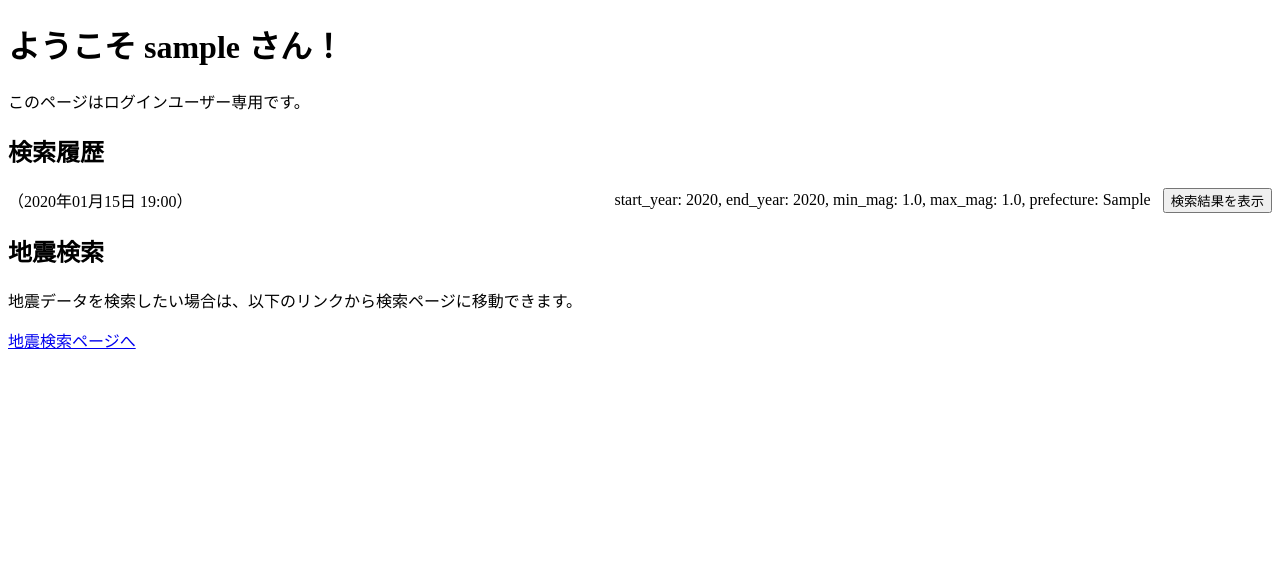
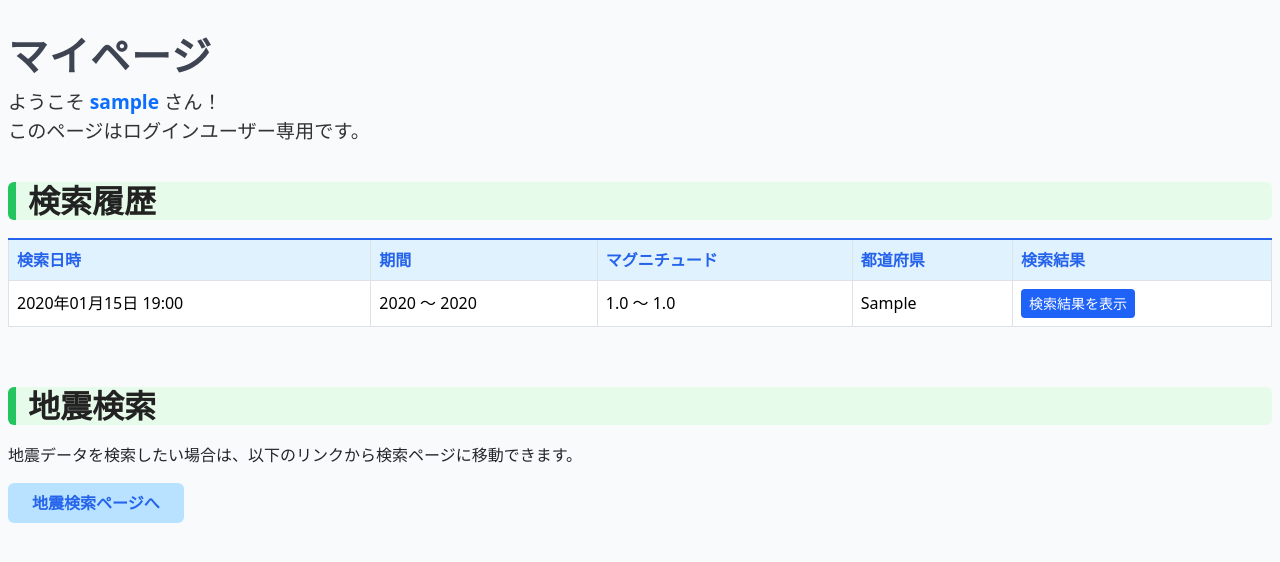
Before and after one commit to TechCat-Hello/quake_viz, a Django app: page /mypage/ in a window 1280 px wide. Shown: the top 562 px of the page. Run offline with Django 4.2, Linux system fonts and the light colour scheme; a user stored in the database is signed in; tables that the repository leaves empty hold one stand-in row (values such as "Sample post").

Commit message:
mypage.htmlの装飾

```diff
--- a/quake/templates/mypage.html
+++ b/quake/templates/mypage.html
@@ -1,61 +1,138 @@
 <!DOCTYPE html>
-<html>
+<html lang="ja">
 <head>
-    <title>マイページ</title>
+    <meta charset="utf-8" />
+    <title>マイページ | 地震検索ポートフォリオ</title>
+    <meta name="viewport" content="width=device-width, initial-scale=1.0">
+    <!-- Bootstrap 5 CSS -->
+    <link href="https://cdn.jsdelivr.net/npm/bootstrap@5.3.3/dist/css/bootstrap.min.css" rel="stylesheet">
     <style>
-        .history-row {
-            display: flex;
-            align-items: center;
+        body {
+            background: #f8fafc;
+            margin: 0;
+            padding: 0;
+        }
+        .page-title {
+            color: #3e4452;
+            font-weight: 700;
+            letter-spacing: 1px;
+            margin-top: 32px;
             margin-bottom: 8px;
         }
-        .history-keyword {
-            flex: 1;
+        .greeting {
+            color: #333;
+            font-size: 1.2rem;
+            margin-bottom: 18px;
         }
-        .history-btn {
-            margin-left: 12px;
+        .section-title {
+            color: #222;
+            font-weight: 600;
+            margin-top: 36px;
+            margin-bottom: 18px;
+            border-left: 8px solid #22c55e;
+            padding-left: 12px;
+            background: #e6fbe9;
+            border-radius: 6px;
+        }
+        .history-table th, .history-table td {
+            vertical-align: middle;
+            font-size: 1rem;
+        }
+        .history-table th {
+            background: #e0f2fe;
+            color: #2563eb;
+            border-top: 2px solid #2563ed;
+        }
+        .history-table tr {
+            transition: background 0.2s;
+        }
+        .history-table tbody tr:hover {
+            background: #e6fbe9;
+        }
+        .btn-primary {
+            background: #1e62f7;
+            border: none;
+        }
+        .btn-primary:hover {
+            background: #1e62f7;
+            border: none;
+        }
+        .btn-custom-lightblue {
+            background: #b8e2ff;
+            color: #2563eb;
+            border: none;
+            font-weight: bold;
+        }
+        .btn-custom-lightblue:hover {
+            background: #7fd0ff;
+            color: #1d4ed8;
+        }
+        @media (max-width: 600px) {
+            .section-title {
+                font-size: 1.1rem;
+            }
+            .history-table th, .history-table td {
+                font-size: 0.95rem;
+            }
+        }
+        /* レスポンシブ用に全体に少し左右余白を */
+        .main-content {
+            margin: 0 auto;
+            padding: 0 8px 32px 8px;
+            max-width: 100%;
         }
     </style>
 </head>
 <body>
-    <h1>ようこそ {{ user.username }} さん！</h1>
-    <p>このページはログインユーザー専用です。</p>
+    <div class="main-content">
+        <h1 class="page-title">マイページ</h1>
+        <p class="greeting">ようこそ <span class="fw-bold text-primary">{{ user.username }}</span> さん！<br>
+        このページはログインユーザー専用です。</p>
 
-    <h2>検索履歴</h2>
-    <ul style="list-style: none; padding: 0;">
+        <h2 class="section-title">検索履歴</h2>
+        <div class="table-responsive">
+            <table class="table table-bordered history-table mb-4">
+                <thead>
+                    <tr>
+                        <th>検索日時</th>
+                        <th>期間</th>
+                        <th>マグニチュード</th>
+                        <th>都道府県</th>
+                        <th>検索結果</th>
+                    </tr>
+                </thead>
+                <tbody>
                 {% for history in histories %}
-            <li>
-                <div class="history-row">
-                    <span class="history-keyword">
-                        {{ history.keyword }}（{{ history.searched_at|date:"Y年m月d日 H:i" }}）
-                    </span>
-
-                    <!-- デバッグ用に値を表示 -->
-                    <span>
-                        start_year: {{ history.start_year }},
-                        end_year: {{ history.end_year }},
-                        min_mag: {{ history.min_magnitude }},
-                        max_mag: {{ history.max_magnitude }},
-                        prefecture: {{ history.prefecture }}
-                    </span>
-
-                    <form method="get" action="{% url 'earthquake_data' %}" class="history-btn">
+                    <tr>
+                        <td>{{ history.searched_at|date:"Y年m月d日 H:i" }}</td>
+                        <td>{{ history.start_year }} ～ {{ history.end_year }}</td>
+                        <td>{{ history.min_magnitude }} ～ {{ history.max_magnitude }}</td>
+                        <td>{{ history.prefecture }}</td>
+                        <td>
+                            <form method="get" action="{% url 'earthquake_data' %}" class="history-btn d-inline">
                                 <input type="hidden" name="start_year" value="{{ history.start_year }}">
                                 <input type="hidden" name="end_year" value="{{ history.end_year }}">
                                 <input type="hidden" name="min_magnitude" value="{{ history.min_magnitude }}">
                                 <input type="hidden" name="max_magnitude" value="{{ history.max_magnitude }}">
                                 <input type="hidden" name="prefecture" value="{{ history.prefecture }}">
-                        <button type="submit">検索結果を表示</button>
+                                <button type="submit" class="btn btn-primary btn-sm">検索結果を表示</button>
                             </form>
+                        </td>
+                    </tr>
+                {% empty %}
+                    <tr>
+                        <td colspan="5" class="text-center text-muted">検索履歴はまだありません。</td>
+                    </tr>
+                {% endfor %}
+                </tbody>
+            </table>
+        </div>
 
+        <h2 class="section-title">地震検索</h2>
+        <p>地震データを検索したい場合は、以下のリンクから検索ページに移動できます。</p>
+        <a href="{% url 'earthquake_search' %}" class="btn btn-custom-lightblue fw-bold px-4 py-2">地震検索ページへ</a>
     </div>
-            </li>
-        {% empty %}
-            <li>検索履歴はまだありません。</li>
-        {% endfor %}
-    </ul>
-
-    <h2>地震検索</h2>
-    <p>地震データを検索したい場合は、以下のリンクから検索ページに移動できます。</p>
-    <a href="{% url 'earthquake_search' %}">地震検索ページへ</a>
+    <!-- Bootstrap 5 JS（必要なら） -->
+    <script src="https://cdn.jsdelivr.net/npm/bootstrap@5.3.3/dist/js/bootstrap.bundle.min.js"></script>
 </body>
 </html>
```
Lines whose indentation alone changed are shown as unchanged.
